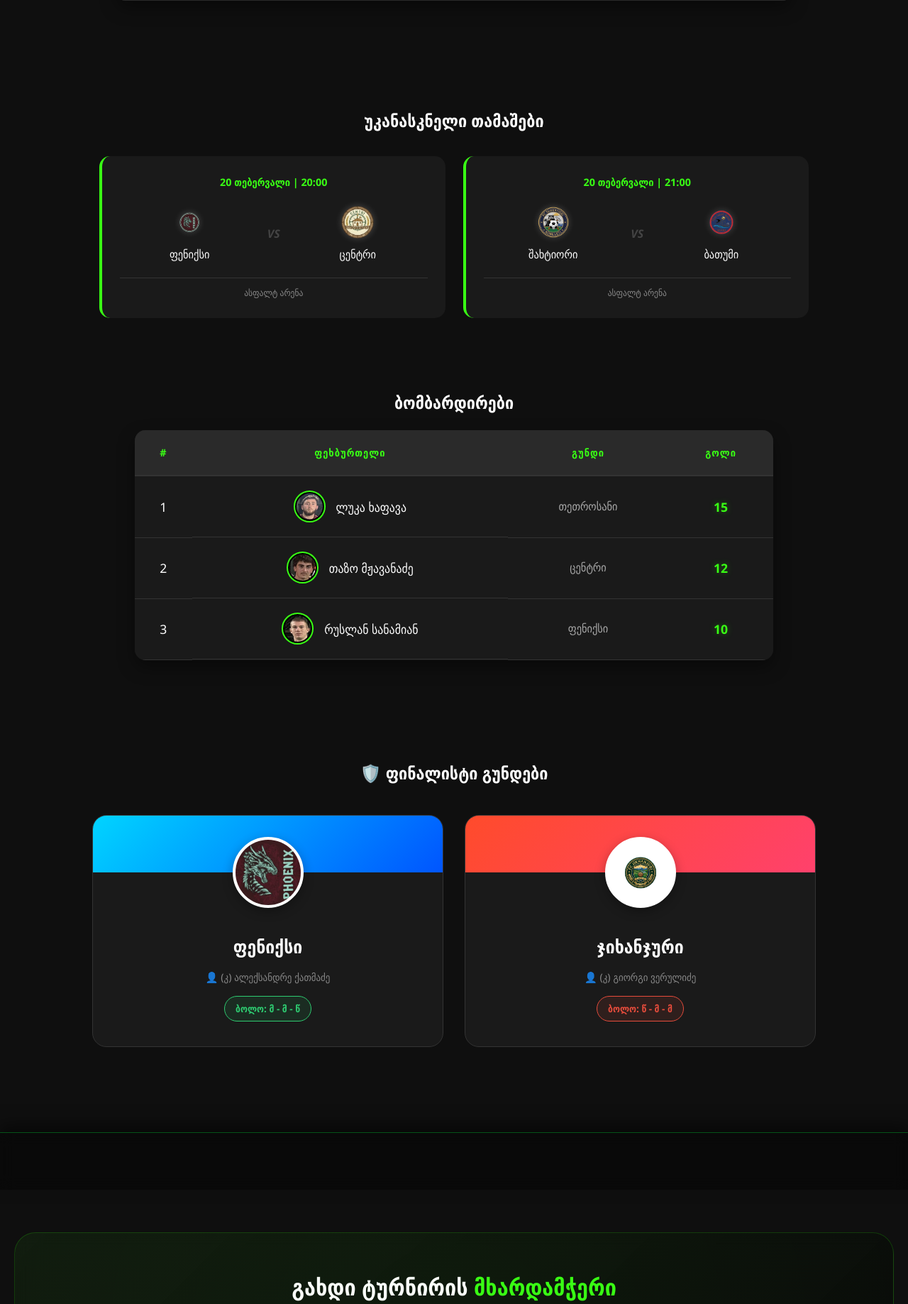
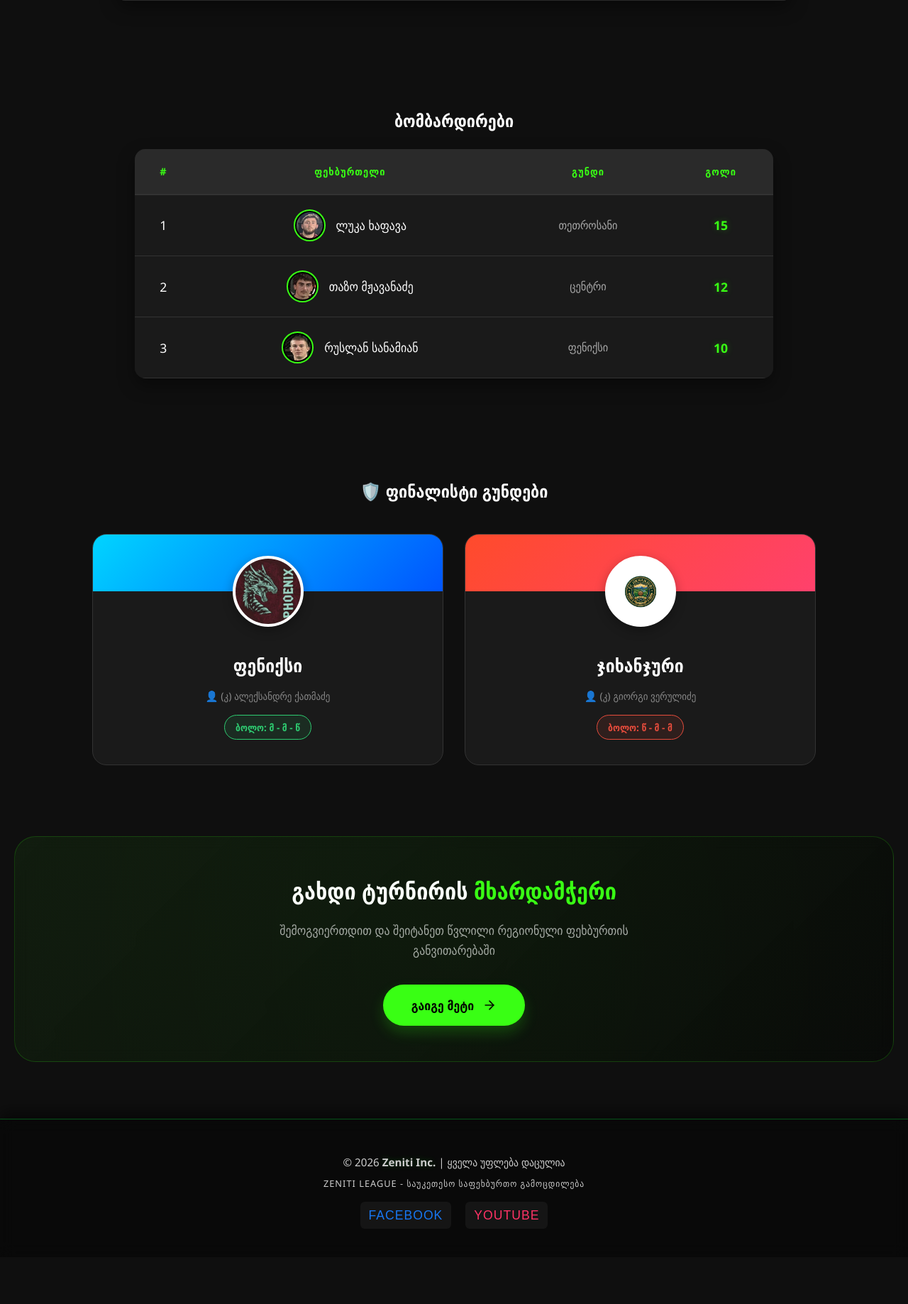
Before and after one commit to CharlesDoBronxsOliveira/zeniti-league, a Flask app: page / in a window 1280 px wide. Shown: the part 1497-3334 px from the top of the page at 71% size. After the commit the page ends 3215 px from the top, so only its background shows below. Run offline with Flask 3, Linux system fonts and the light colour scheme; some libraries are stand-ins or nearby versions.

Commit message:
Update index.html

```diff
--- a/zeniti league/templates/index.html
+++ b/zeniti league/templates/index.html
@@ -16,7 +16,7 @@
         <ul class="nav-links">
             <li><a href="{{ url_for('home') }}">მთავარი</a></li>
             <li><a href="{{ url_for('home') }}#standings">ცხრილი</a></li>
-            <li><a href="{{ url_for('home') }}#matches">თამაშები</a></li>
+            <li><a href="{{ url_for('matches') }}">თამაშები</a></li>
             <li class="dropdown">
                 <a href="#" class="dropbtn">გუნდები ▾</a>
                 <div class="dropdown-content">
@@ -66,7 +66,6 @@
     </div>
 </header>
 
-    <!-- HERO სექცია ტაიმერით -->
     <section class="hero">
         <div class="hero-content">
     <h1>ეს არის ზენითი ლიგა!</h1>
@@ -88,7 +87,6 @@
         </div>
     </section>
 
-    <!-- სატურნირო ცხრილები (A და B ჯგუფი) -->
     <section id="standings" class="container">
         <h2>A ჯგუფი</h2>
         <div class="table-wrapper">
@@ -223,47 +221,6 @@
         </div>
     </section>
 
-    <!-- მომავალი თამაშები -->
-    <section id="matches" class="container">
-        <h2>უკანასკნელი თამაშები</h2>
-        <div class="matches-grid">
-            <div class="match-card">
-                <div class="match-date">20 თებერვალი | 20:00</div>
-                <div class="match-teams">
-                    <div class="team">
-                        <img src="{{ url_for('static', filename='images/phoenix.png') }}" alt="phoenix">
-                        <span>ფენიქსი</span>
-                    </div>
-                    <div class="vs">VS</div>
-                    <div class="team">
-                        <img src="{{ url_for('static', filename='images/centri.png') }}" alt="centri">
-                        <span>ცენტრი</span>
-                    </div>
-                </div>
-                <div class="match-venue">ასფალტ არენა</div>
-            </div>
-
-            <div class="match-card">
-                <div class="match-date">20 თებერვალი | 21:00</div>
-                <div class="match-teams">
-                    <div class="team">
-                        <img src="{{ url_for('static', filename='images/shakhtiori.png') }}" alt="Center">
-                        <span>შახტიორი</span>
-                    </div>
-                    <div class="vs">VS</div>
-                    <div class="team">
-                        <img src="{{ url_for('static', filename='images/batumi.png') }}" alt="Shakhtiori">
-                        <span>ბათუმი</span>
-                    </div>
-                </div>
-                <div class="match-venue">ასფალტ არენა</div>
-            </div>
-        </div>
-    </section>
-
-
-
-    <!-- ბომბარდირები (ბოლოში, როგორც გინდოდა) -->
     <section id="top-scorers" class="container">
     <h2>ბომბარდირები</h2>
     <div class="scorer-wrapper">
@@ -309,8 +266,6 @@
         </div>
     </section>
 
-    </table>
-
 <h2 style="text-align: center; margin-top: 40px; color: white;">🛡️ ფინალისტი გუნდები</h2>
 
 <div class="zn-team-container">
@@ -344,7 +299,6 @@
     </a>
 
 </div>
-<footer ...> </footer>
 
     <script src="{{ url_for('static', filename='script.js') }}"></script>
 
```
